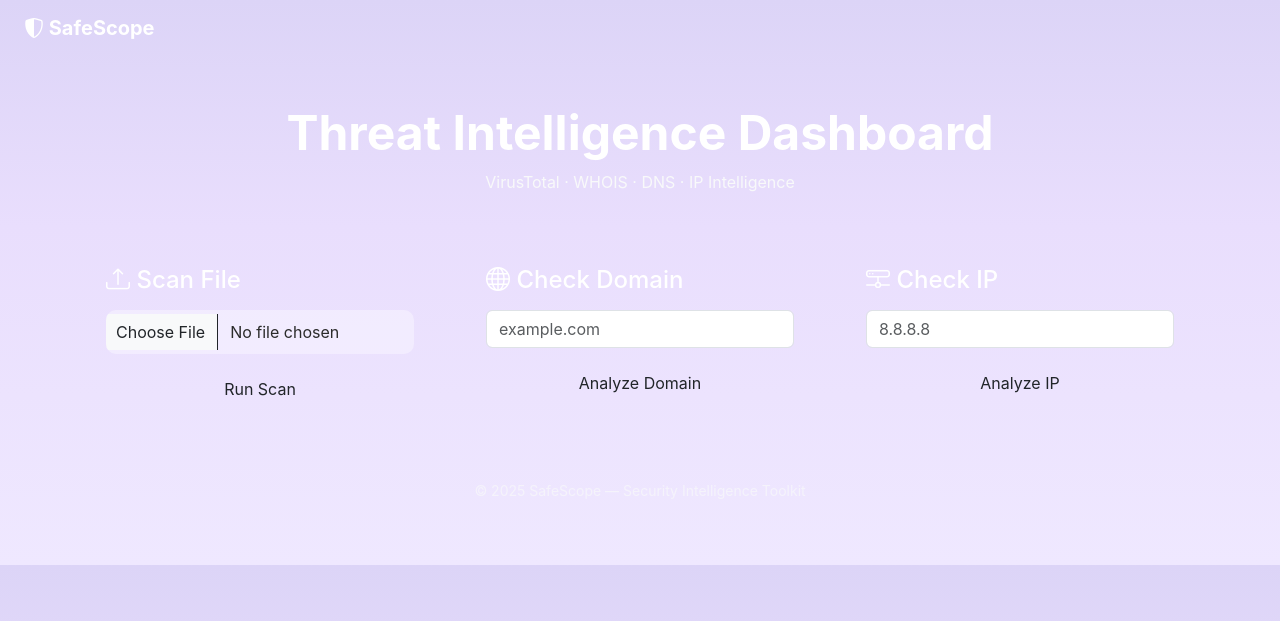
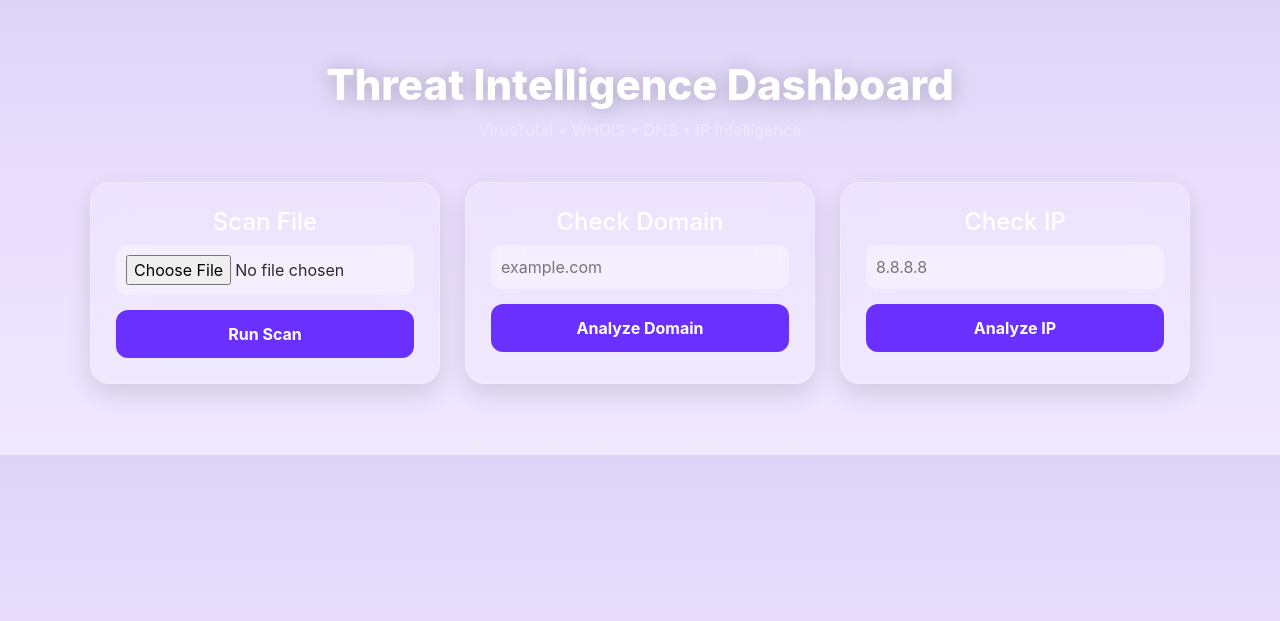
Before and after one commit to Iyohabenjami/Safescope, a Flask app: page / in a window 1280 px wide. Shown: the top 621 px of the page. Run offline with Flask 3, Linux system fonts and the light colour scheme.

Commit message:
Update index.html

```diff
--- a/templates/index.html
+++ b/templates/index.html
@@ -1,61 +1,52 @@
 <!doctype html>
 <html lang="en">
 <head>
-  <meta charset="utf-8" />
+  <meta charset="utf-8">
   <title>SafeScope Dashboard</title>
-  <meta name="viewport" content="width=device-width, initial-scale=1" />
+  <meta name="viewport" content="width=device-width, initial-scale=1">
   <link href="https://cdn.jsdelivr.net/npm/bootstrap@5.3.2/dist/css/bootstrap.min.css" rel="stylesheet">
-  <link href="{{ url_for('static', filename='css/style.css') }}" rel="stylesheet">
-  <link href="https://cdn.jsdelivr.net/npm/bootstrap-icons@1.10.5/font/bootstrap-icons.css" rel="stylesheet">
+  <link rel="stylesheet" href="/static/css/style.css">
 </head>
-<body class="ui-bg">
 
-  <nav class="navbar navbar-expand-lg glass-nav px-4">
-      <a class="navbar-brand fw-bold text-white" href="/">
-          <i class="bi bi-shield-shaded"></i> SafeScope
-      </a>
-  </nav>
+<body>
 
-  <div class="container py-5">
-      <div class="text-center mb-5">
-          <h1 class="display-5 fw-bold text-white">Threat Intelligence Dashboard</h1>
-          <p class="text-light">VirusTotal · WHOIS · DNS · IP Intelligence</p>
+<div class="wrapper">
+    <h1 class="hero-title">Threat Intelligence Dashboard</h1>
+    <p class="hero-sub">VirusTotal • WHOIS • DNS • IP Intelligence</p>
+
+    <div class="grid-3">
+
+        <!-- FILE SCAN -->
+        <div class="card">
+            <h4><i class="bi bi-upload"></i> Scan File</h4>
+            <form action="/scan-file" method="post" enctype="multipart/form-data">
+                <input type="file" name="file">
+                <button class="btn-main">Run Scan</button>
+            </form>
         </div>
 
-      <div class="row g-4">
-          <div class="col-md-4">
-              <div class="panel-card p-4">
-                  <h4 class="text-white"><i class="bi bi-upload"></i> Scan File</h4>
-                  <form action="/scan-file" method="post" enctype="multipart/form-data">
-                      <input class="form-control mt-3" type="file" name="file" />
-                      <button class="btn btn-panel mt-3 w-100">Run Scan</button>
+        <!-- DOMAIN CHECK -->
+        <div class="card">
+            <h4><i class="bi bi-globe"></i> Check Domain</h4>
+            <form action="/check-domain" method="post">
+                <input type="text" name="domain" placeholder="example.com" required>
+                <button class="btn-main">Analyze Domain</button>
             </form>
         </div>
+
+        <!-- IP CHECK -->
+        <div class="card">
+            <h4><i class="bi bi-hdd-network"></i> Check IP</h4>
+            <form action="/check-ip" method="post">
+                <input type="text" name="ip" placeholder="8.8.8.8" required>
+                <button class="btn-main">Analyze IP</button>
+            </form>
         </div>
 
-          <div class="col-md-4">
-              <div class="panel-card p-4">
-                  <h4 class="text-white"><i class="bi bi-globe"></i> Check Domain</h4>
-                  <form action="/check-domain" method="post">
-                      <input class="form-control mt-3" name="domain" placeholder="example.com" required />
-                      <button class="btn btn-panel mt-3 w-100">Analyze Domain</button>
-                  </form>
-              </div>
     </div>
 
-          <div class="col-md-4">
-              <div class="panel-card p-4">
-                  <h4 class="text-white"><i class="bi bi-hdd-network"></i> Check IP</h4>
-                  <form action="/check-ip" method="post">
-                      <input class="form-control mt-3" name="ip" placeholder="8.8.8.8" required />
-                      <button class="btn btn-panel mt-3 w-100">Analyze IP</button>
-                  </form>
-              </div>
-          </div>
-      </div>
-
-      <footer class="text-center text-light mt-5">
-          <p>© 2025 SafeScope — Security Intelligence Toolkit</p>
+    <footer>
+        © 2025 SafeScope — Security Intelligence Toolkit
     </footer>
 </div>
 
```
Lines whose indentation alone changed are shown as unchanged.
